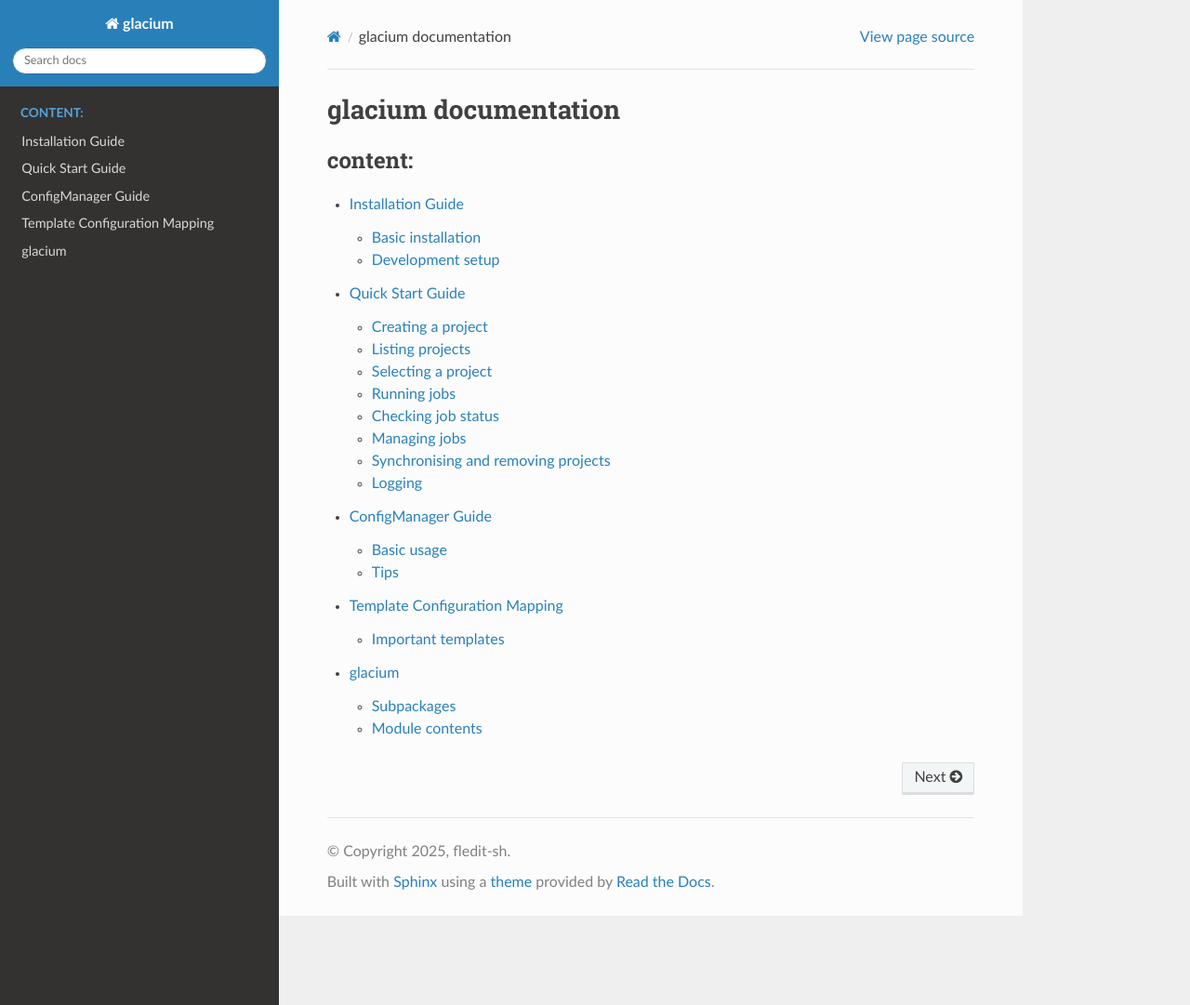
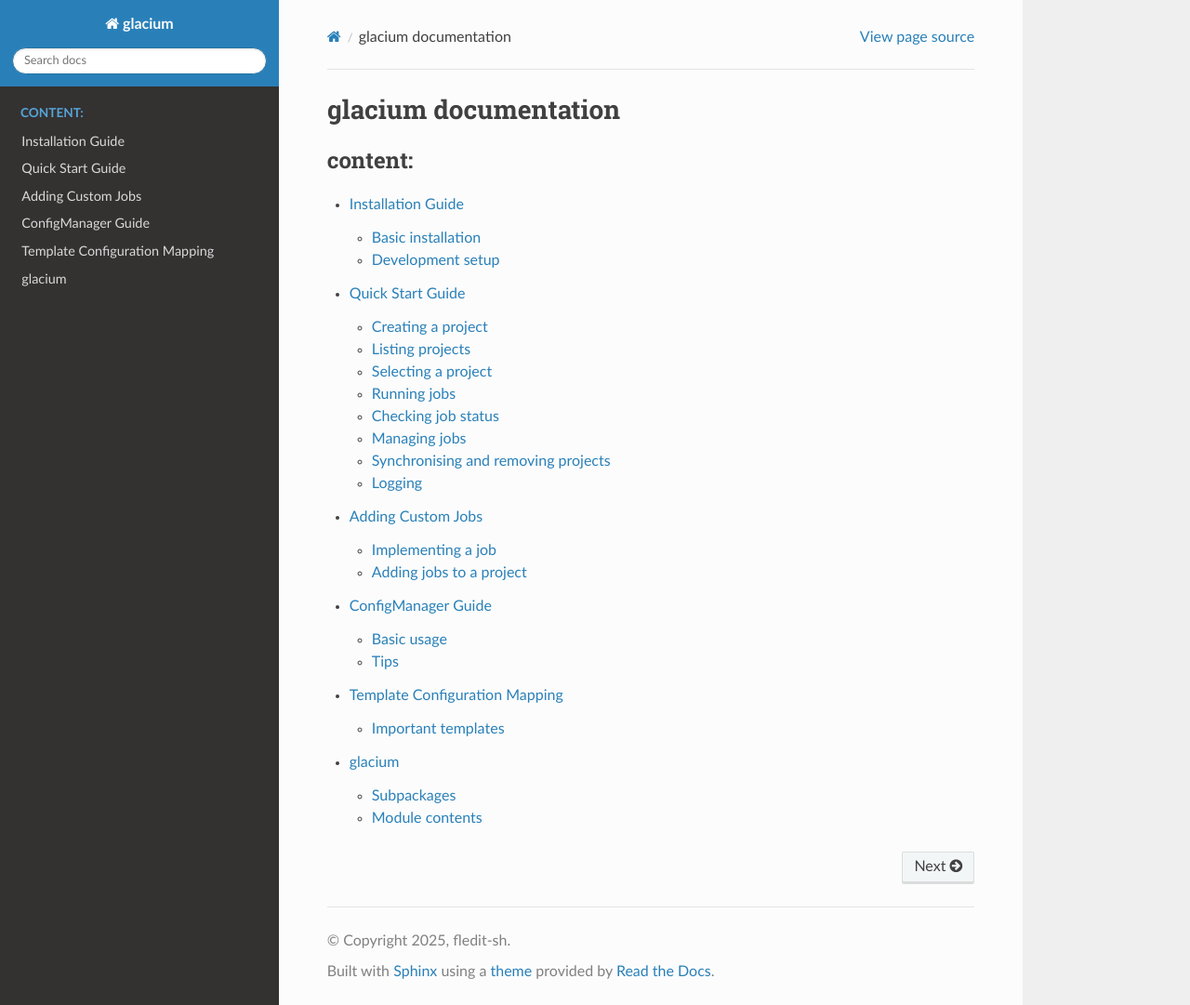
Before and after one commit to fledit-sh/glacium-repo, a Sphinx documentation site: the page built from docs/index.rst, in a window 1280 px wide and 1081 px high. Shown: the whole window at 93% size. Built offline with Sphinx 7.4.7 and the Read the Docs theme 3.1.0, drawn with Linux system fonts in a browser that asks for light colours; some of the changed lines change nothing that is shown.

Commit message:
docs: add guide for custom jobs

```diff
--- /dev/null
+++ b/docs/adding_jobs.rst
@@ -0,0 +1,50 @@
+Adding Custom Jobs
+==================
+
+This guide explains how to implement a new job class and add it to a project.
+Jobs are Python classes deriving from :class:`glacium.models.job.Job` or one of
+its specialised subclasses.  They are automatically discovered via
+:mod:`glacium.utils.JobIndex`.
+
+Implementing a job
+------------------
+
+1. **Create the class** inside a module under ``glacium/engines`` or
+   ``glacium/recipes``.  Assign a unique ``name`` attribute and implement
+   :meth:`~glacium.models.job.Job.execute`::
+
+   from glacium.models.job import Job
+
+   class MyJob(Job):
+       name = "MY_JOB"
+       deps: tuple[str, ...] = ()
+
+       def execute(self):
+           from glacium.utils.logging import log
+           log.info("Running custom logic")
+
+2. **Declare dependencies** via ``deps`` so jobs are executed in order.
+   Dependencies are listed by job name.
+
+3. **Use helpers** like :class:`glacium.managers.TemplateManager` or
+   engine base classes (e.g. :class:`glacium.engines.XfoilBase.XfoilScriptJob`)
+   to render templates or run external programs.
+
+Adding jobs to a project
+------------------------
+
+Jobs can be bundled in a recipe or added individually.
+
+* **Via a recipe** – create a :class:`glacium.managers.RecipeManager.BaseRecipe`
+  subclass that returns your job instances in :meth:`build`.  Register the
+  recipe with :func:`~glacium.managers.RecipeManager.register` and use it when
+  creating a project with ``glacium new -r <recipe>``.
+
+* **Manually** – select an existing project and run::
+
+     glacium job add MY_JOB
+
+  The CLI resolves dependencies automatically and updates ``jobs.yaml``.
+
+After adding the job run ``glacium run`` to execute it.  Status information is
+stored in ``_cfg/jobs.yaml`` within the project directory.
--- a/docs/index.rst
+++ b/docs/index.rst
@@ -7,6 +7,7 @@
 
    installation
    quickstart
+   adding_jobs
    config_manager
    template_mapping
    glacium
```
